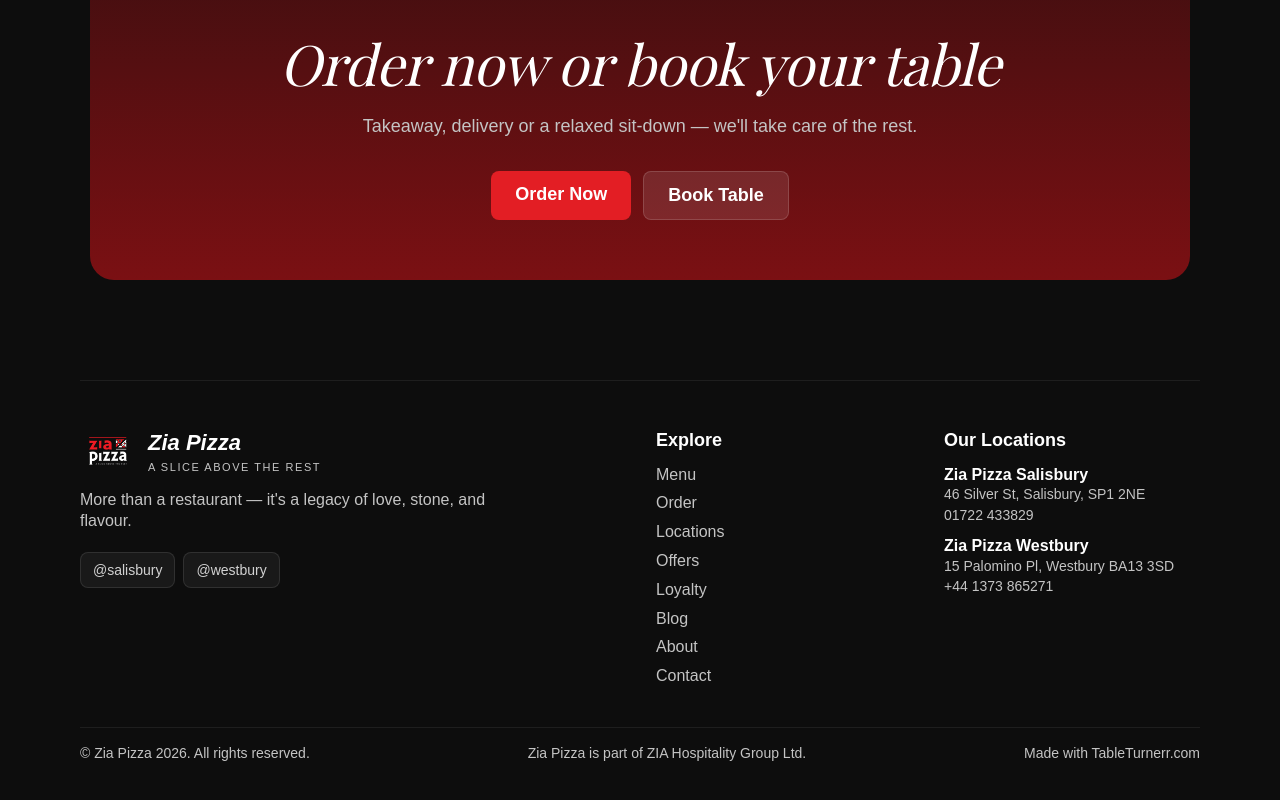
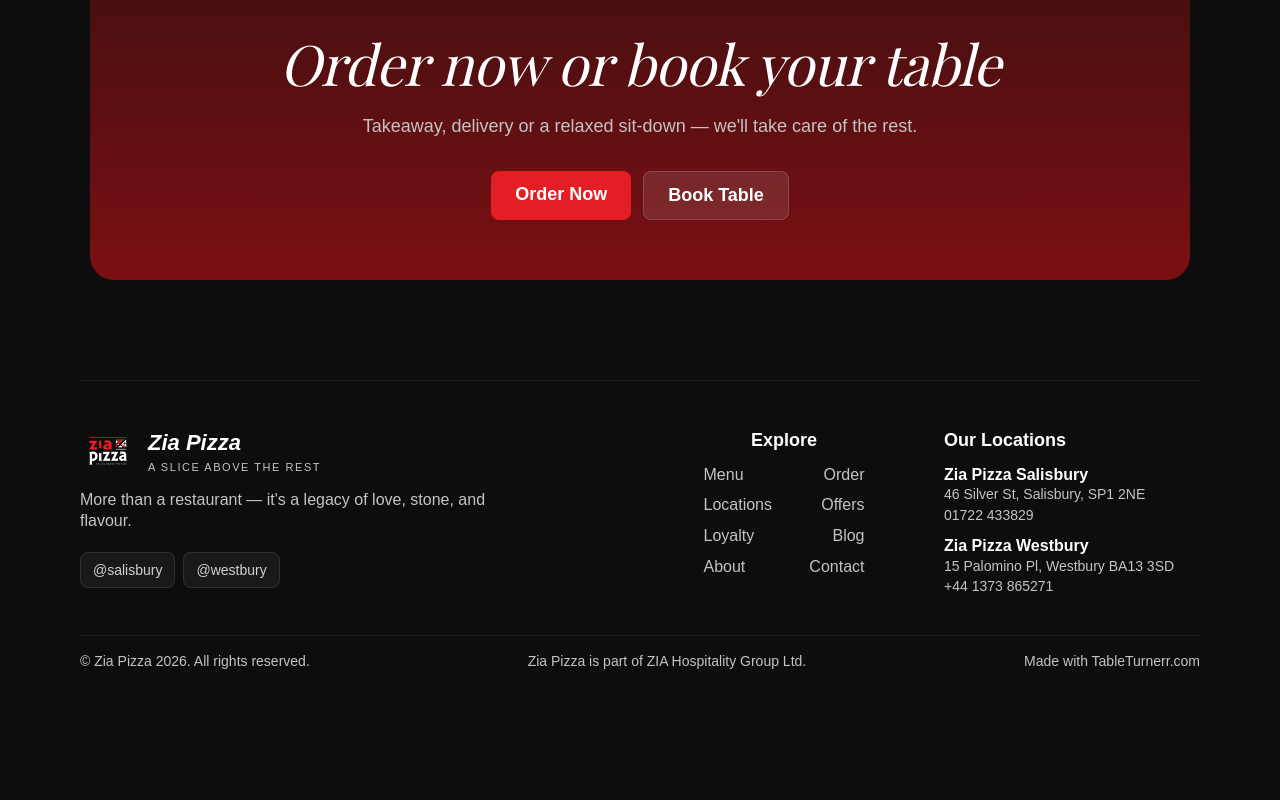
Before and after one commit to TableTurnerr/ZiaPizza-Website, a Next.js app: page / in a window 1280 px wide. Shown: the part 5766-6566 px from the top of the page. Built offline with nearby package versions, Linux system fonts and the light colour scheme; a web font is replaced by a local one.

Commit message:
style(Footer): lay out Explore links as a centred two-column grid

```diff
--- a/src/components/Footer.tsx
+++ b/src/components/Footer.tsx
@@ -61,8 +61,8 @@
       </div>
 
       <div>
-        <div className="text-white font-semibold text-normal2 mb-3">Explore</div>
-        <ul className="flex flex-col gap-2">
+        <div className="text-white font-semibold text-normal2 mb-3 text-center">Explore</div>
+        <ul className="grid grid-cols-2 gap-x-6 gap-y-2.5 w-fit mx-auto [&>li:nth-child(even)]:text-right">
           {FOOTER_LINKS.map((l) => (
             <li key={l.href}>
               <Link
```
